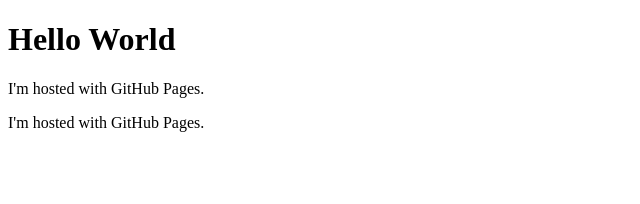
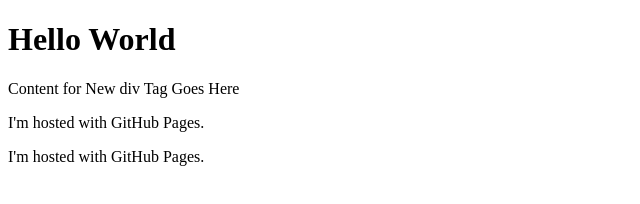
Before and after one commit to smida9/test, a plain HTML site: page index.html in a window 1280 px wide. Shown: the whole page, without its empty margins (0-640 px from the left). Drawn offline with Linux system fonts and the light colour scheme.

Commit message:
Update index.html

```diff
--- a/index.html
+++ b/index.html
@@ -3,7 +3,10 @@
 <html>
 <body>
 <h1>Hello World</h1>
+<div>Content for New div Tag Goes Here</div>
+
 <p>I'm hosted with GitHub Pages.</p>
 <p>I'm hosted with GitHub Pages.</p>
+
 </body>
 </html>
```
